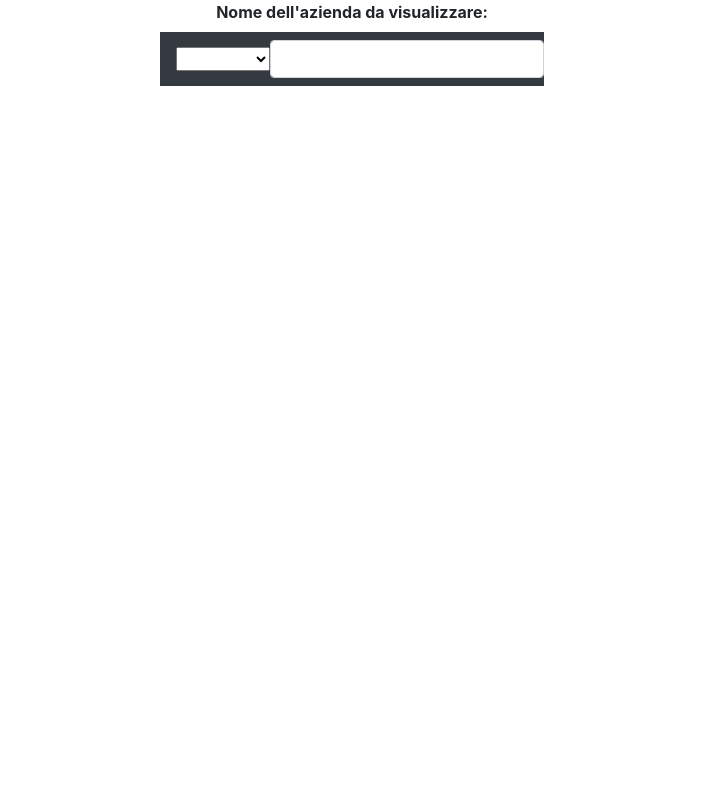
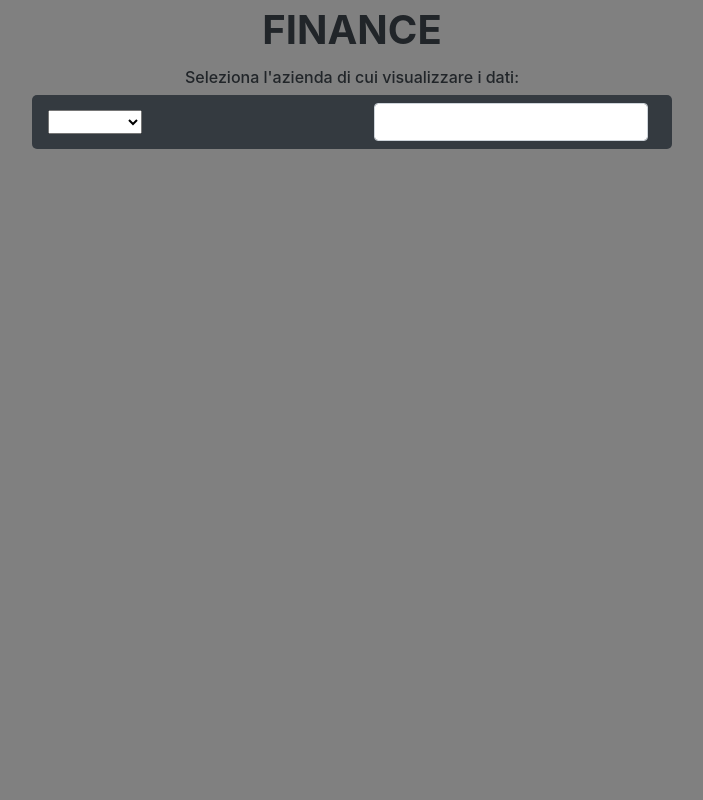
Before and after one commit to vallauri-ict/ajax-playground-abrateandrea, a PHP site: page / in a window 1280 px wide. Shown: the whole page, without its empty margins (288-991 px from the left). Run offline with PHP 8.4, Linux system fonts and the light colour scheme; some libraries are stand-ins or nearby versions.

Commit message:
esFinance

```diff
--- a/Finance/esFinance2/index.css
+++ b/Finance/esFinance2/index.css
@@ -1,21 +1,24 @@
 html, body {
-  background-color: white;
+  background-color: grey;
   text-align: center;
 }
 
 #navbar {
-  width: 30%;
+  width: 50%;
   margin: 0 auto;
+  border-radius:5px;
 }
 
 .table {
     width: 100%;
+    text-align: center;
 }
 
 .table, th, td {
-  border: 1px solid black;
+  border: 2px solid white;
 }
 
 label{
     font-weight: bold;
+    font-size:30pt;
 }
--- a/Finance/esFinance2/index.html
+++ b/Finance/esFinance2/index.html
@@ -12,7 +12,8 @@
 </head>
 
 <body>
-    <label for="lblSymbols"> Nome dell'azienda da visualizzare: </label>
+    <label for="lblSymbols"> FINANCE </label>
+    <h6>Seleziona l'azienda di cui visualizzare i dati:</h6>
     <nav class="navbar navbar-expand-lg navbar-dark bg-dark" id="navbar">
         <div class="collapse navbar-collapse" id="navbarSupportedContent">
             <select id="cmbSymbol" class="navbar-nav mr-auto">
```
Also changed, not shown: Finance/esFinance1/README.md, Finance/esFinance2/README.md.
